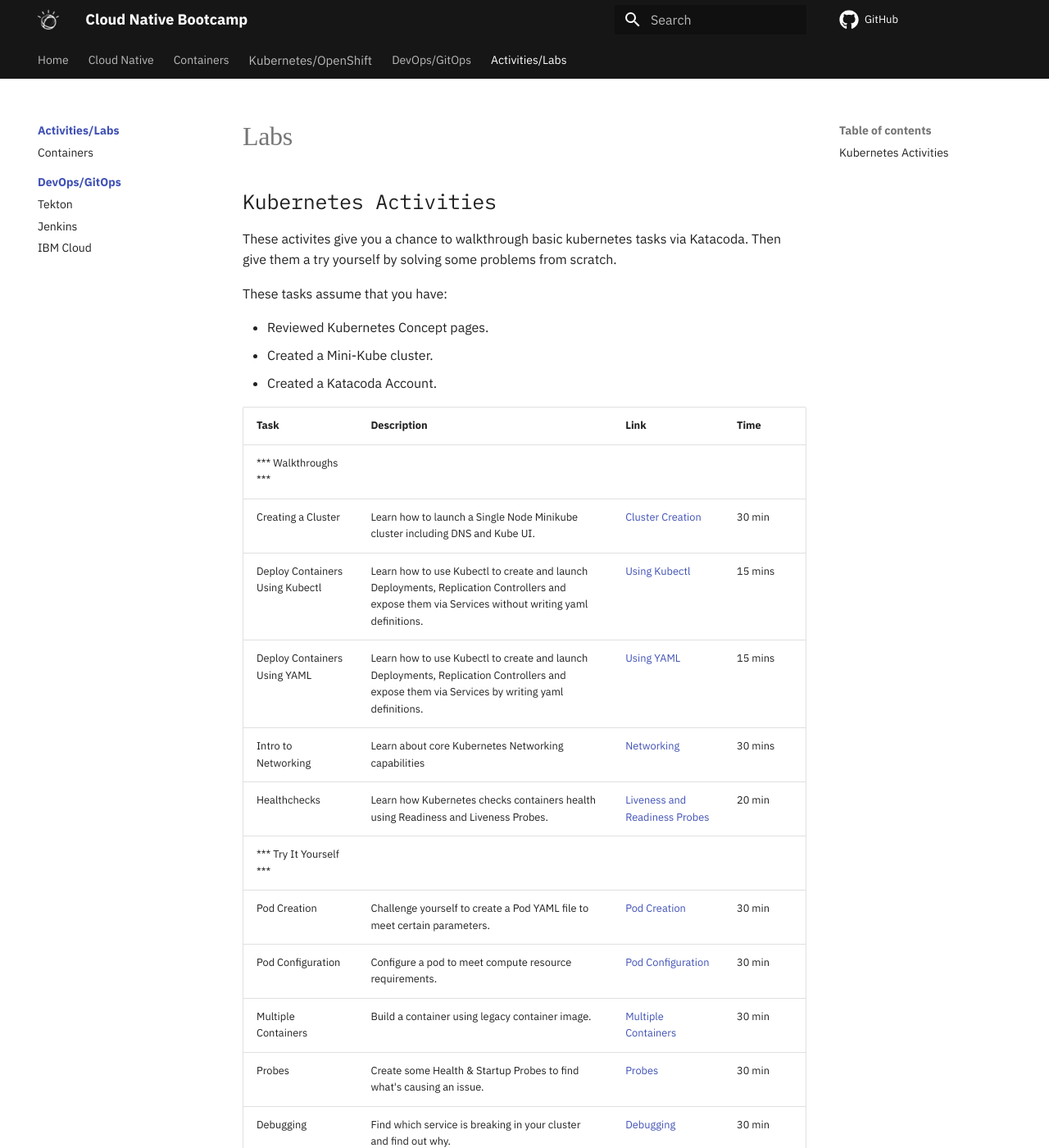
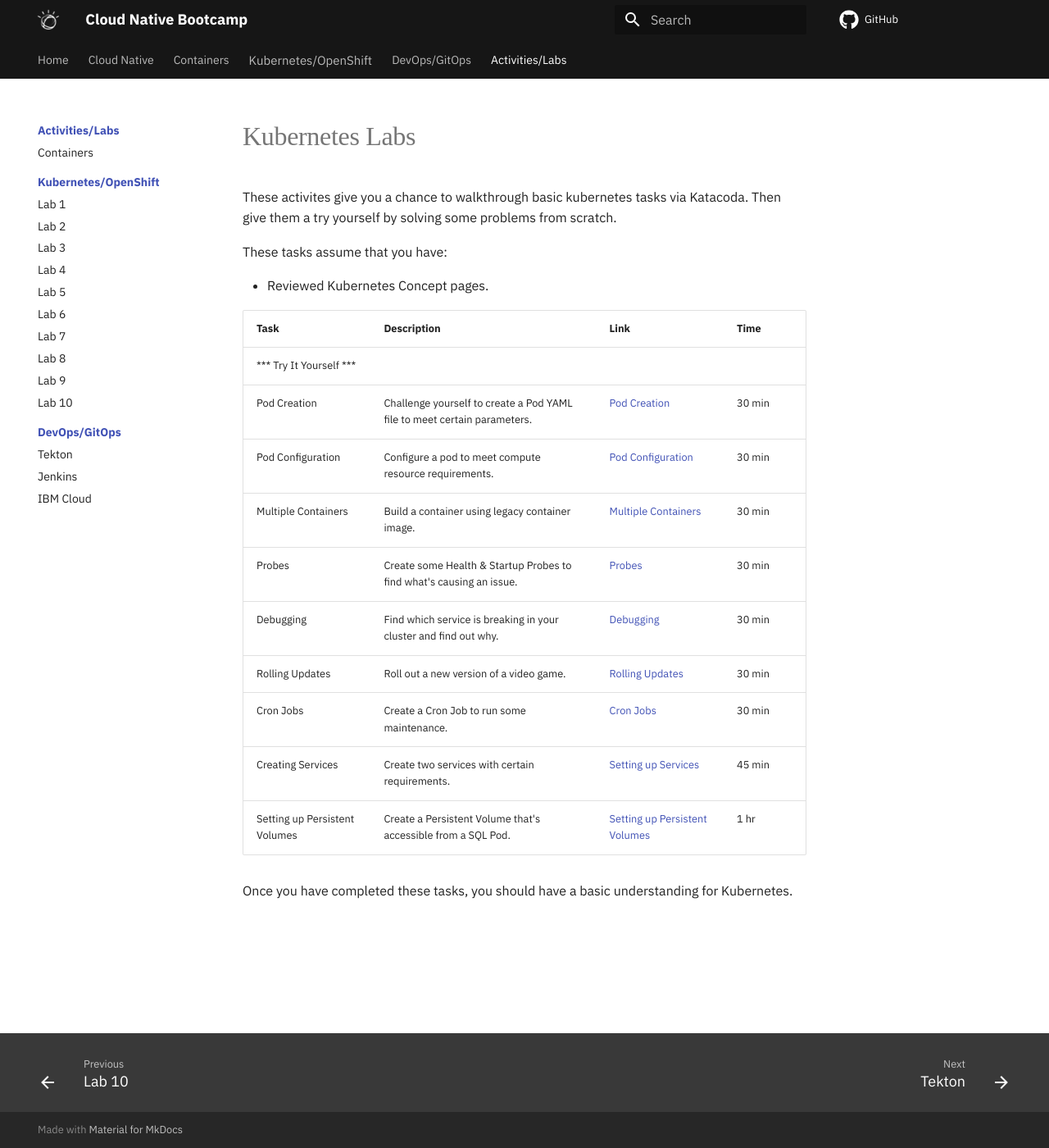
Before and after one commit to ibm-cloud-architecture/cloud-native-bootcamp, an MkDocs documentation site: the page built from docs/labs/index.md, in a window 1280 px wide and 1400 px high. Shown: the whole window at 82% size. Built offline with MkDocs 1.6.1 and Material for MkDocs 9.7.7, drawn with Linux system fonts in a browser that asks for light colours; some web fonts are replaced; comment, search, counter and statistics services are not loaded.

Commit message:
Fixed Lab links

```diff
--- a/docs/labs/index.md
+++ b/docs/labs/index.md
@@ -1,24 +1,14 @@
-# Labs
-
-## Kubernetes Activities
+# Kubernetes Labs
 
 These activites give you a chance to walkthrough basic kubernetes tasks via Katacoda. Then give them a try yourself by solving some problems from scratch.
 
 These tasks assume that you have:
 
  - Reviewed Kubernetes Concept pages.
- - Created a Mini-Kube cluster.
- - Created a Katacoda Account.
 
 
 | Task                            | Description         | Link        | Time    |
 | --------------------------------| ------------------  |:----------- |---------|
-| *** Walkthroughs ***                         |         |         |     |
-| Creating a Cluster | Learn how to launch a Single Node Minikube cluster including DNS and Kube UI. | <a href="https://www.katacoda.com/courses/kubernetes/creating-kubernetes-yaml-definitions" target="_blank">Cluster Creation</a> | 30 min |
-| Deploy Containers Using Kubectl | Learn how to use Kubectl to create and launch Deployments, Replication Controllers and expose them via Services without writing yaml definitions. |<a href="https://www.katacoda.com/courses/kubernetes/kubectl-run-containers" target="_blank">Using Kubectl</a> | 15 mins |
-| Deploy Containers Using YAML | Learn how to use Kubectl to create and launch Deployments, Replication Controllers and expose them via Services by writing yaml definitions. |<a href="https://www.katacoda.com/courses/kubernetes/creating-kubernetes-yaml-definitions" target="_blank">Using YAML</a> | 15 mins |
-| Intro to Networking | Learn about core Kubernetes Networking capabilities |<a href="https://www.katacoda.com/courses/kubernetes/networking-introduction" target="_blank">Networking</a> | 30 mins |
-| Healthchecks | Learn how Kubernetes checks containers health using Readiness and Liveness Probes. |<a href="https://www.katacoda.com/courses/kubernetes/liveness-readiness-healthchecks" target="_blank">Liveness and Readiness Probes</a> | 20 min |
 | *** Try It Yourself ***                         |         |         |     |
 | Pod Creation | Challenge yourself to create a Pod YAML file to meet certain parameters. | [Pod Creation](/activities/kubernetes/labs/lab1) | 30 min |
 | Pod Configuration | Configure a pod to meet compute resource requirements. | [Pod Configuration](/activities/kubernetes/labs/lab2) | 30 min |
--- a/mkdocs.yml
+++ b/mkdocs.yml
@@ -104,6 +104,18 @@
   - Activities/Labs:
     - labs/index.md
     - Containers: containers/labs/index.md
+    - Kubernetes/OpenShift:
+      - labs/index.md
+      - Lab 1: labs/kubernetes/lab1/index.md
+      - Lab 2: labs/kubernetes/lab2/index.md
+      - Lab 3: labs/kubernetes/lab3/index.md
+      - Lab 4: labs/kubernetes/lab4/index.md
+      - Lab 5: labs/kubernetes/lab5/index.md
+      - Lab 6: labs/kubernetes/lab6/index.md
+      - Lab 7: labs/kubernetes/lab7/index.md
+      - Lab 8: labs/kubernetes/lab8/index.md
+      - Lab 9: labs/kubernetes/lab9/index.md
+      - Lab 10: labs/kubernetes/lab10/index.md
     - DevOps/GitOps:
       - labs/index.md
       - Tekton: devops/tekton/labs/iks.md
```
